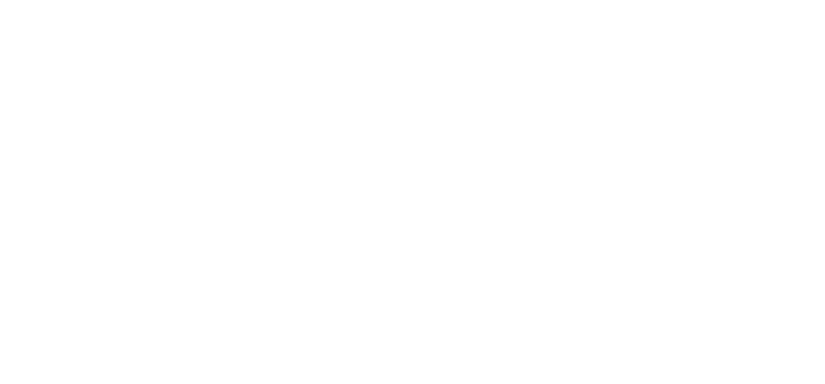
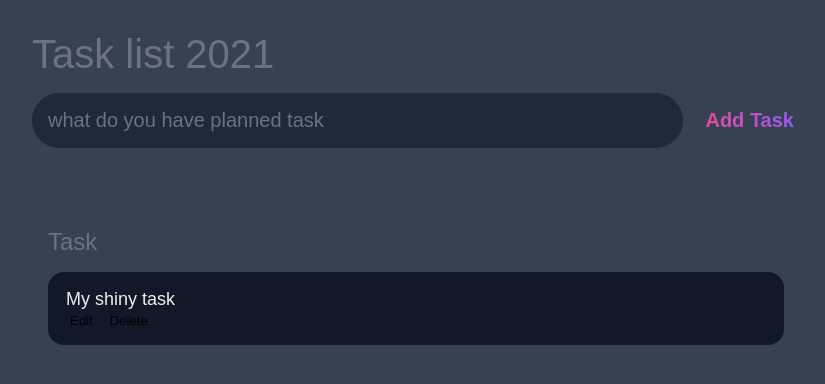
Before and after one commit to Yannick-Bribaud/TodoList, a plain HTML site: page index.html in a window 1280 px wide. Shown: the whole page, without its empty margins (224-1049 px from the left). Drawn offline with Linux system fonts and the light colour scheme.

Commit message:
Mise en forme de la page index

```diff
--- a/index.html
+++ b/index.html
@@ -4,9 +4,53 @@
     <meta charset="UTF-8">
     <meta http-equiv="X-UA-Compatible" content="IE=edge">
     <meta name="viewport" content="width=device-width, initial-scale=1.0">
-    <title>Document</title>
+    <title>Todo List</title>
+    <link rel="stylesheet" href="./style.css">
 </head>
 <body>
 
+    <header>
+        <h1>Task list 2021</h1>
+        <form id ="new-task-form">
+            <input type="text"
+                id="new-task-input"
+                placeholder="what do you have planned task"
+            />
+
+            <input type="submit"
+                id="new-task-submit"
+                value="Add Task"
+            />
+        </form>
+    </header>
+
+
+    <main>
+        <section class="task-list">
+            <h2> Task </h2>
+
+        <div id="tasks">
+
+            <div class="task">
+                <div class="content">
+                    <input type="text"
+                        class="text"
+                        value="My shiny task"
+                        readonly
+                    />
+                    <div class="action">
+                        <button class="Edit">Edit</button>
+                        <button class="delete">Delete</button>
+
+                    </div>
+
+                </div>
+            </div>
+        </div>
+        </section>
+
+    </main>
+
+  <script src="./main.js"></script>
 </body>
 </html>
--- a/style.css
+++ b/style.css
@@ -0,0 +1,124 @@
+:root{
+   --dark: #374151;
+   --darker: #1F2937;
+   --darkest: #111827;
+   --gray: #6B7280;
+   --light: #EEE;
+   --pink: #EC4899;
+   --purple: #8B5CF6;
+}
+
+* {
+    box-sizing: border-box;
+    margin: 0;
+    font-family: 'Fira sans', sans-serif;
+}
+
+body{
+    display: flex;
+    flex-direction: column;
+    min-height: 100vh;
+    background-color: var(--dark);
+    color: #FFF;
+}
+
+header{
+    padding: 2rem 1rem;
+    max-width: 800px;
+    width: 100%;
+    margin: 0 auto;
+}
+
+header h1{
+    font-size: 2.5rem;
+    font-weight: 300;
+    color: var(--gray);
+    margin-bottom: 1rem;
+}
+
+
+#new-task-form{
+    display: flex;
+
+}
+
+input, button{
+    appearance: none;
+    border:none;
+    outline:none;
+    background:none;
+}
+
+#new-task-input{
+    flex: 1 1 0%;
+    background-color: var(--darker);
+    padding: 1rem;
+    border-radius: 2rem;
+    margin-right: 1rem;
+    color: var(--light);
+    font-size: 1.25rem;
+}
+
+#new-task-input::placeholder{
+    color: var(--gray);
+}
+
+#new-task-submit {
+    color: var(--pink);
+    font-size: 1.25rem;
+    font-weight: 700;
+    background-image: linear-gradient(to right, var(--pink), var(--purple)) ;
+    -webkit-background-clip: text;
+    -webkit-text-fill-color: transparent;
+    cursor: pointer;
+    transition: 0.4s;
+}
+
+#new-task-submit:hover{
+    opacity: 0.8;
+}
+
+#new-task-submit:active{
+    opacity: 0.6;
+}
+
+main{
+    flex: 1 1 0%;
+    padding: 2rem 1rem;
+    max-width: 800px;
+    width: 100%;
+    margin: 0 auto;
+}
+
+
+.task-list {
+    padding: 1rem;
+}
+
+.task-list h2{
+    font-size: 1.5rem;
+    font-weight: 300;
+    color: var(--gray);
+    margin-bottom: 1rem;
+}
+
+#tasks .task{
+    display: flex;
+    justify-content: space-between;
+    background-color: var(--darkest);
+    padding: 1rem;
+    border-radius: 1rem;
+    margin-bottom: 1rem;
+}
+
+#tasks .task .content .text {
+    color: var(--light);
+    font-size: 1.125rem;
+    width: 100%;
+    display: block;
+    transition: 0.4s;
+}
+
+#tasks .task .content .text:not(:read-only) {
+    color: var(--pink);
+}
```
